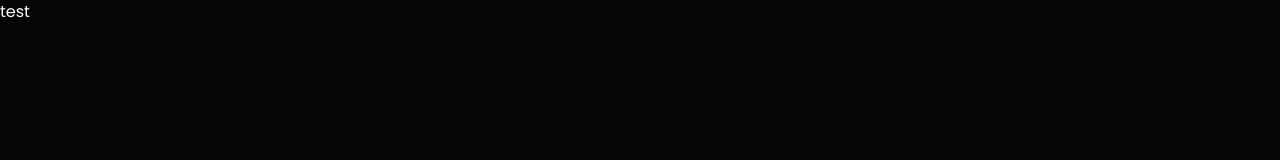
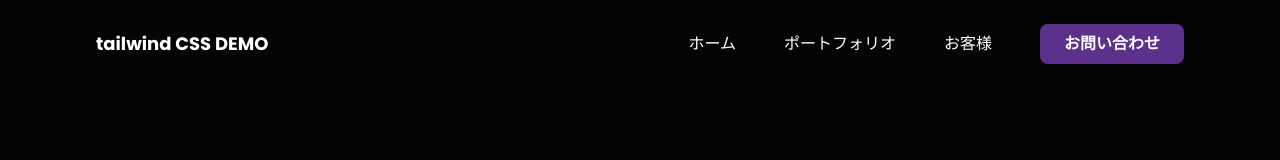
Before and after one commit to r-someya0618/tailwind-css-learning, a website: page src/index.html in a window 1280 px wide. Drawn offline with Linux system fonts and the light colour scheme.

Commit message:
ナビゲーションメニュー設定

```diff
--- a/src/index.html
+++ b/src/index.html
@@ -10,9 +10,51 @@
       href="https://fonts.googleapis.com/css2?family=Poppins:wght@300;400;500;600;700&display=swap"
       rel="stylesheet"
     />
+    <link
+      rel="stylesheet"
+      href="https://cdnjs.cloudflare.com/ajax/libs/font-awesome/6.5.2/css/all.min.css"
+      integrity="sha512-SnH5WK+bZxgPHs44uWIX+LLJAJ9/2PkPKZ5QiAj6Ta86w+fsb2TkcmfRyVX3pBnMFcV7oQPJkl9QevSCWr3W6A=="
+      crossorigin="anonymous"
+      referrerpolicy="no-referrer"
+    />
     <link rel="stylesheet" href="../dist/output.css" />
   </head>
-  <body class="font-poppins bg-body">
-    <h1 class="text-white">test</h1>
+
+  <body class="font-poppins bg-body text-white">
+    <!-- ナビ -->
+    <header class="py-6">
+      <div
+        class="container mx-auto flex justify-between items-center px-8 md:px-14 lg:px-24 w-full"
+      >
+        <div class="text-lg font-bold">tailwind CSS DEMO</div>
+        <div class="space-x-10 hidden md:flex items-center lg:space-x-12">
+          <a
+            class="hover:text-selected-text transition-all duration-300 text-sm lg:text-base"
+            href="#home"
+            >ホーム</a
+          >
+          <a
+            class="hover:text-selected-text transition-all duration-300 text-sm lg:text-base"
+            href="#prtfolio"
+            >ポートフォリオ</a
+          >
+          <a
+            class="hover:text-selected-text transition-all duration-300 text-sm lg:text-base"
+            href="#clients"
+            >お客様</a
+          >
+          <a href="#contact"
+            ><button
+              class="px-4 py-2 bg-theme font-bold rounded-lg hover:bg-purple-600 duration-300 lg:px-6 text-sm lg:text-base"
+            >
+              お問い合わせ
+            </button></a
+          >
+        </div>
+        <div class="md:hidden">
+          <i class="fa-solid fa-bars"></i>
+        </div>
+      </div>
+    </header>
   </body>
 </html>
--- a/tailwind.config.js
+++ b/tailwind.config.js
@@ -3,7 +3,7 @@ module.exports = {
   content: ['./src/**/*.{html,js}'],
   theme: {
     extend: {
-      colors: { body: '#050505' },
+      colors: { body: '#050505', 'selected-text': '#A3A3FF', theme: '#5c318c' },
     },
     fontFamily: {
       poppins: ['Poppins', 'sans-serif'],
```
Also changed, not shown: dist/output.css.
